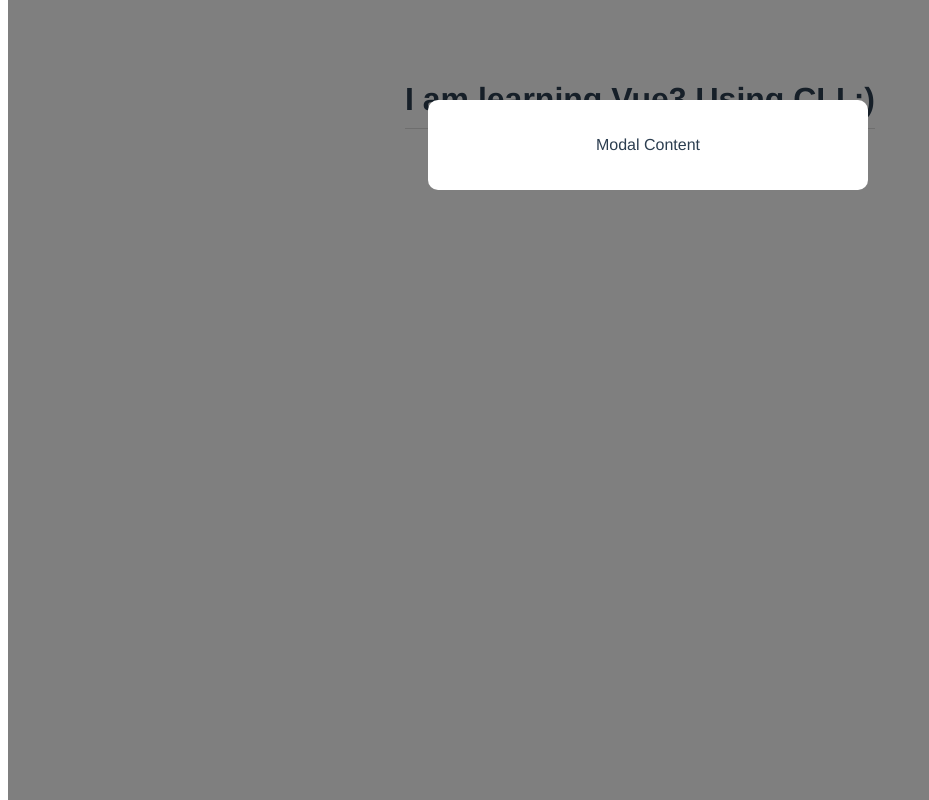
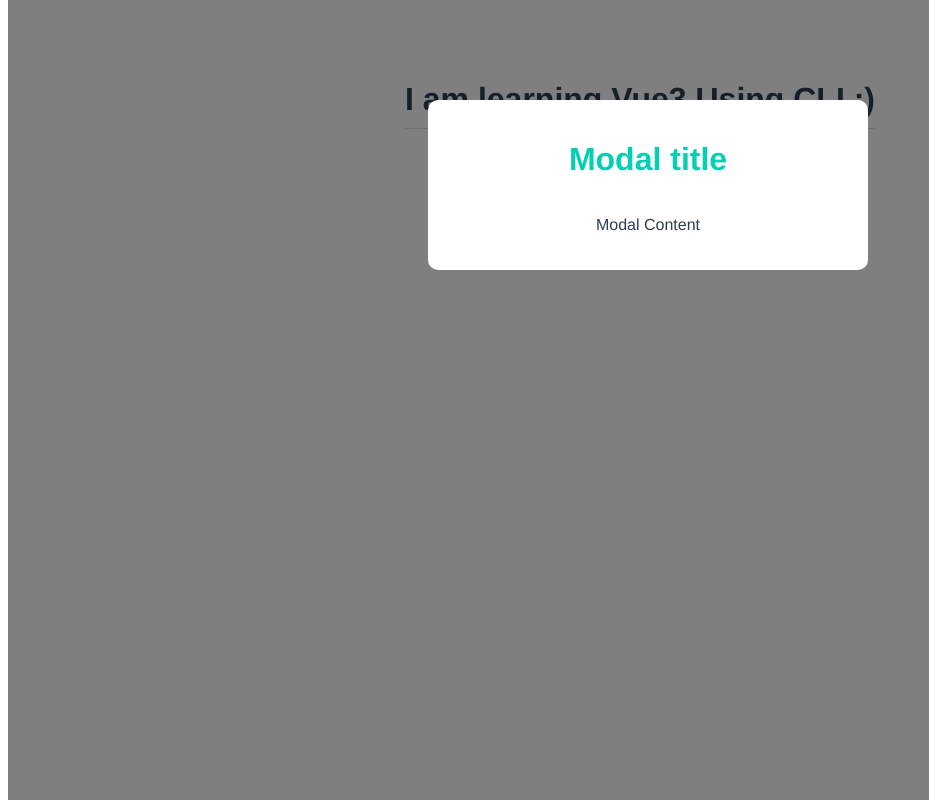
Before and after one commit to afmssrahi/learning-vue3-with-Vue-CLI, a Vue app: page / in a window 1280 px wide. Shown: the whole page, without its empty margins (0-929 px from the left). Built offline with nearby package versions, Linux system fonts and the light colour scheme.

Commit message:
scoped css style

```diff
--- a/src/components/Modal.vue
+++ b/src/components/Modal.vue
@@ -1,6 +1,7 @@
 <template>
 	<div class="backdrop">
 		<div class="modal">
+			<h1>Modal title</h1>
 			<p>Modal Content</p>
 		</div>
 	</div>
@@ -12,7 +13,7 @@
 };
 </script>
 
-<style>
+<style scoped>
 .modal {
 	width: 400px;
 	padding: 20px;
@@ -28,4 +29,10 @@
 	width: 100%;
 	height: 100%;
 }
+
+h1 {
+	color: #03cfb4;
+	border: none;
+	padding: 0;
+}
 </style>
```
